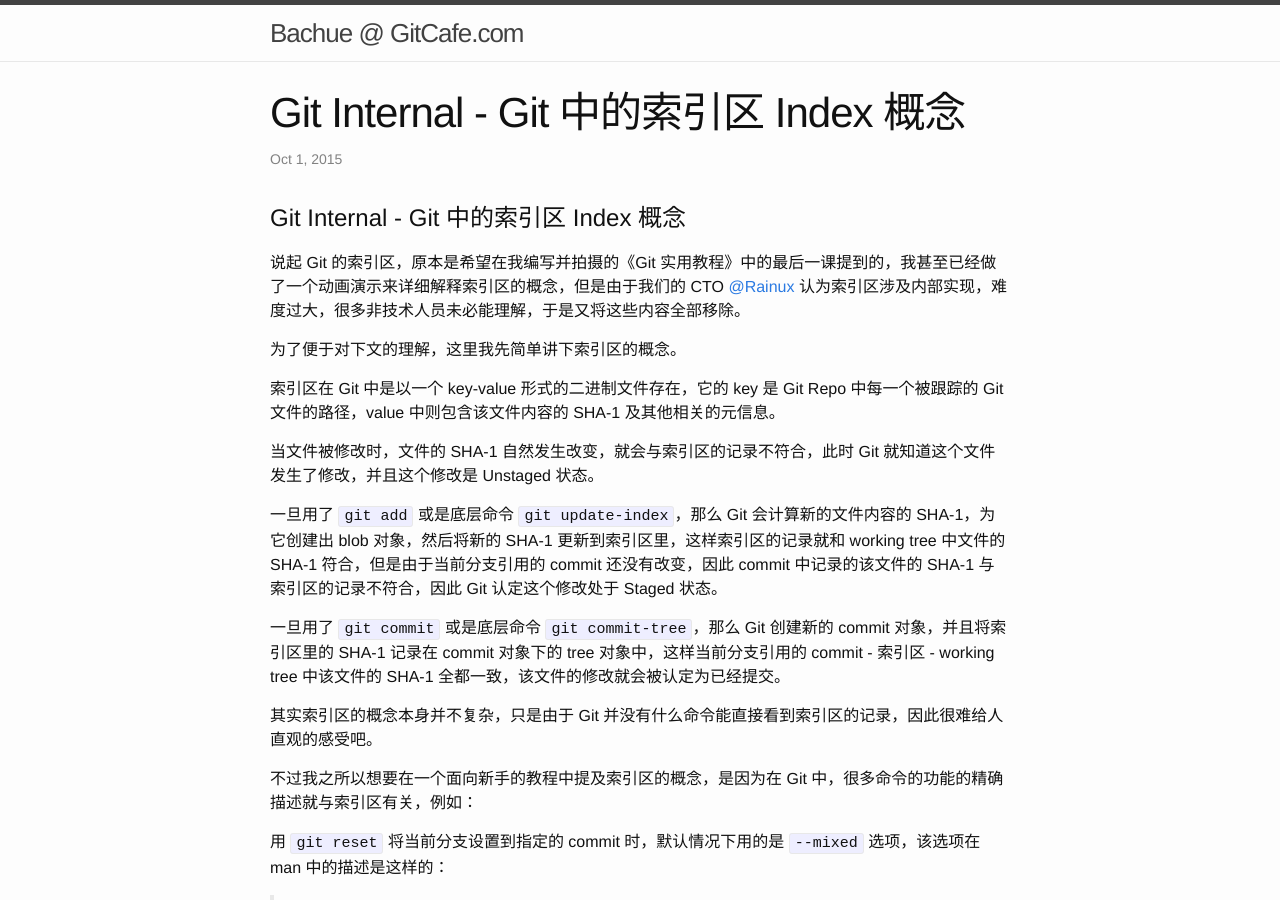
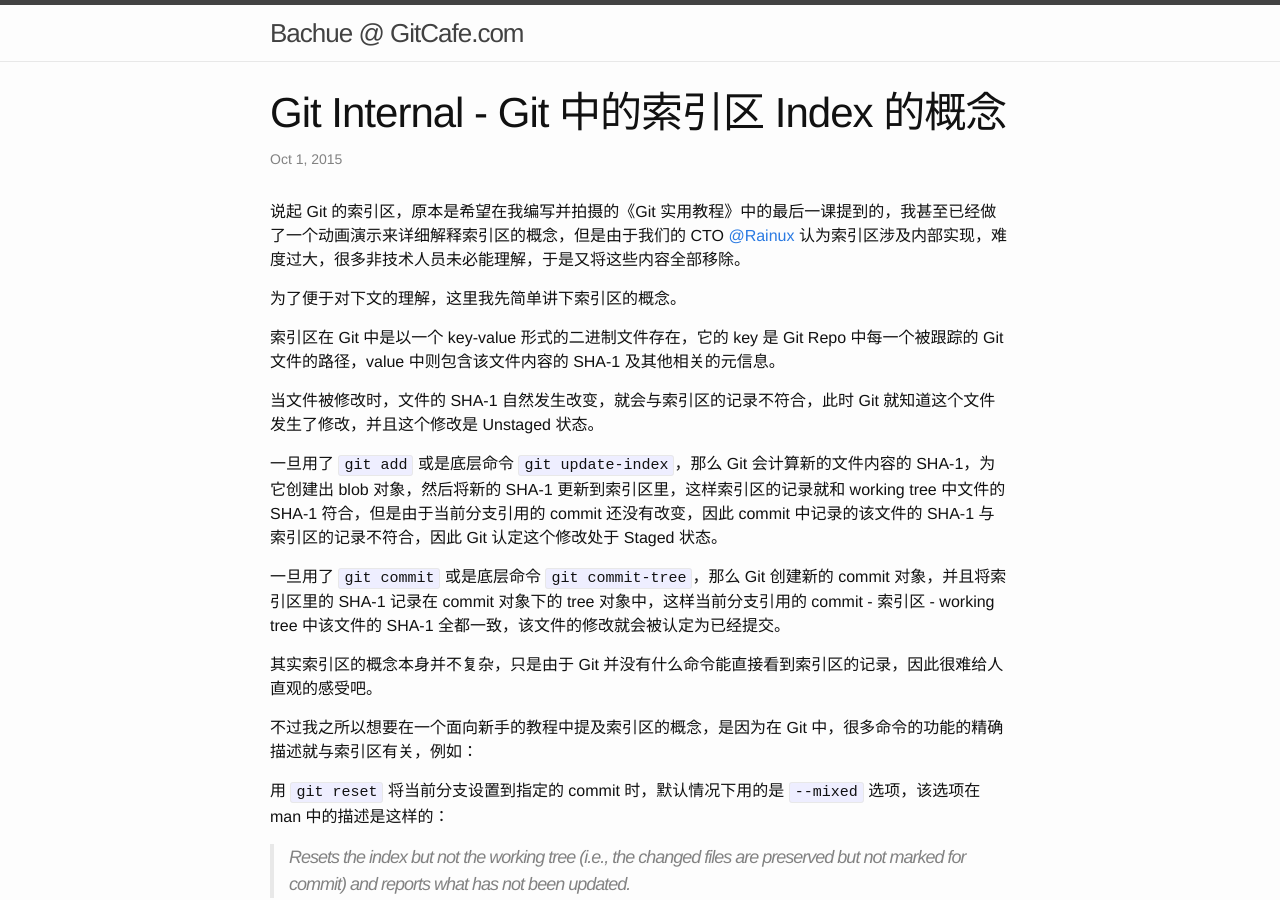
Before and after one commit to bachue/bachue.github.io, a Jekyll site: the page built from _posts/2015-10-01-git-index.md, in a window 1280 px wide and 900 px high. Built offline with Jekyll 4.4.1, drawn with Linux system fonts in a browser that asks for light colours.

Commit message:
remove duplicated title

```diff
--- a/_posts/2015-10-01-git-index.md
+++ b/_posts/2015-10-01-git-index.md
@@ -1,11 +1,9 @@
 ---
 layout: post
-title:  "Git Internal - Git 中的索引区 Index 概念"
+title:  "Git Internal - Git 中的索引区 Index 的概念"
 date:   2015-10-01 12:49:00
 categories: git_internal
 ---
-
-# Git Internal - Git 中的索引区 Index 概念
 
 说起 Git 的索引区，原本是希望在我编写并拍摄的《Git 实用教程》中的最后一课提到的，我甚至已经做了一个动画演示来详细解释索引区的概念，但是由于我们的 CTO [@Rainux](https://gitcafe.com/rainux) 认为索引区涉及内部实现，难度过大，很多非技术人员未必能理解，于是又将这些内容全部移除。
 
```
Also changed, not shown: _drafts/2015-08-27-autoconf-automake-libtool-notes.md (+0 -2 lines), _drafts/2015-09-15-ruby-how-to-exec-shell.md (+0 -2 lines).
